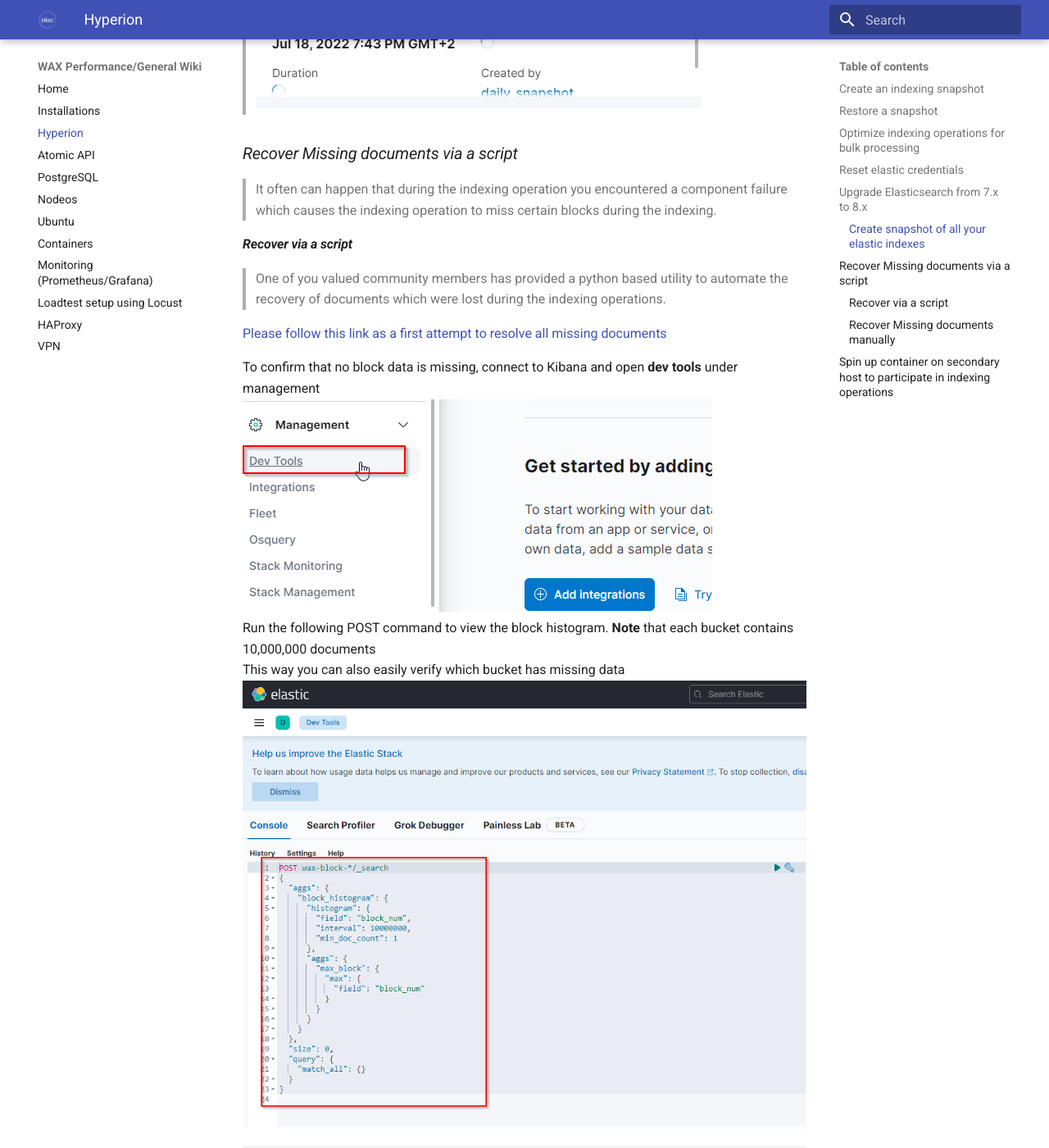
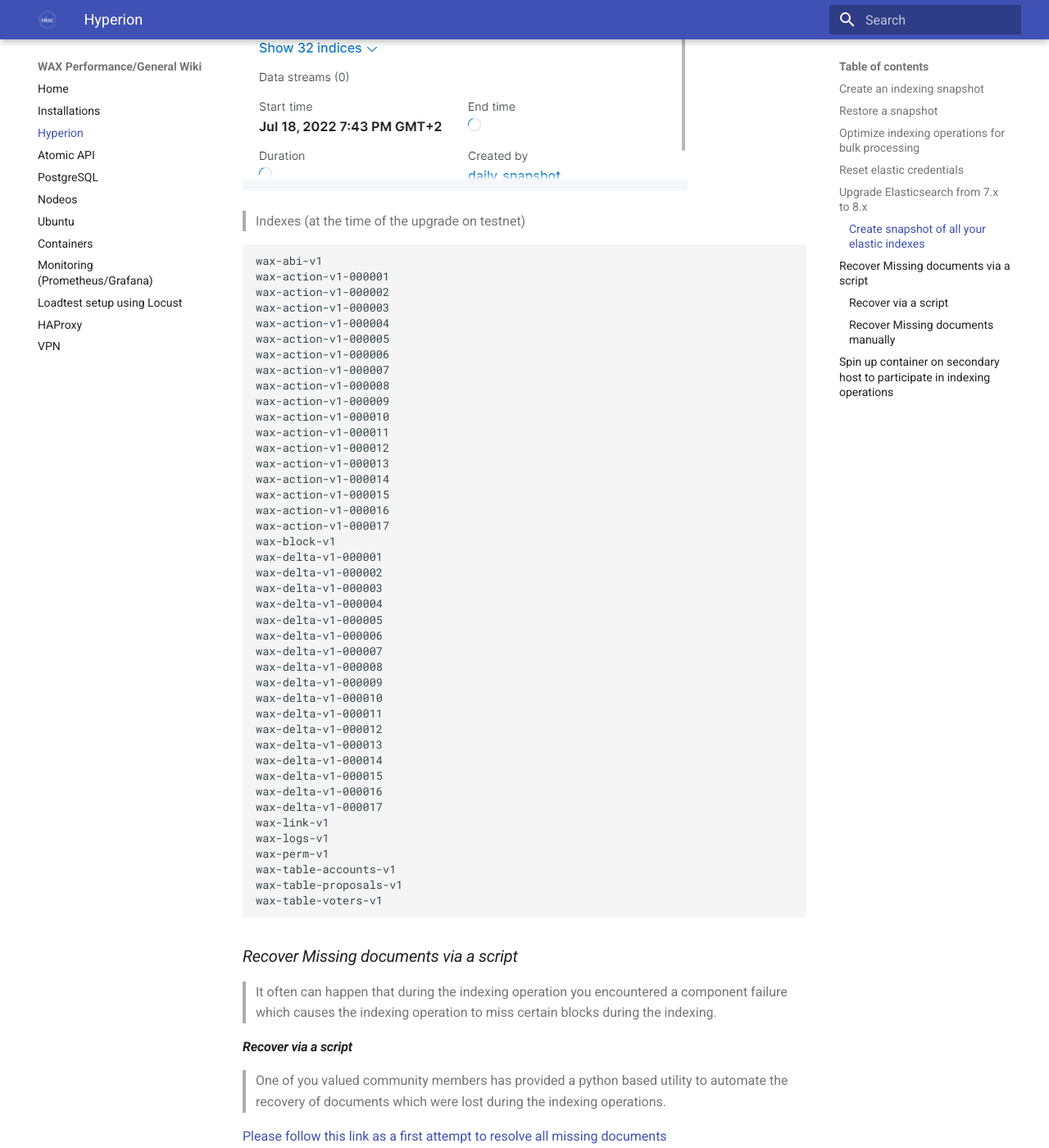
Before and after one commit to oneinacillian/wiki, an MkDocs documentation site: the page built from docs/hyperion.md, in a window 1280 px wide and 1400 px high, scrolled down 4492 px. Shown: the whole window at 82% size. Built offline with MkDocs 1.6.1 and Material for MkDocs 9.7.7, drawn with Linux system fonts in a browser that asks for light colours; some of the changed text lies outside the part shown.

Commit message:
snapshot prior elastic upgrade

````diff
--- a/docs/hyperion.md
+++ b/docs/hyperion.md
@@ -103,9 +107,56 @@
     "max_count": 50
   }
 }
+
 ```
-Kick off the above policy to backup all your wax indexes
+Kick off the above policy to backup all your wax indexes <br>
 <img src="/assets/index snapshot prior upgrade.png"/> <br>
+> Indexes (at the time of the upgrade on testnet)
+
+```
+wax-abi-v1
+wax-action-v1-000001
+wax-action-v1-000002
+wax-action-v1-000003
+wax-action-v1-000004
+wax-action-v1-000005
+wax-action-v1-000006
+wax-action-v1-000007
+wax-action-v1-000008
+wax-action-v1-000009
+wax-action-v1-000010
+wax-action-v1-000011
+wax-action-v1-000012
+wax-action-v1-000013
+wax-action-v1-000014
+wax-action-v1-000015
+wax-action-v1-000016
+wax-action-v1-000017
+wax-block-v1
+wax-delta-v1-000001
+wax-delta-v1-000002
+wax-delta-v1-000003
+wax-delta-v1-000004
+wax-delta-v1-000005
+wax-delta-v1-000006
+wax-delta-v1-000007
+wax-delta-v1-000008
+wax-delta-v1-000009
+wax-delta-v1-000010
+wax-delta-v1-000011
+wax-delta-v1-000012
+wax-delta-v1-000013
+wax-delta-v1-000014
+wax-delta-v1-000015
+wax-delta-v1-000016
+wax-delta-v1-000017
+wax-link-v1
+wax-logs-v1
+wax-perm-v1
+wax-table-accounts-v1
+wax-table-proposals-v1
+wax-table-voters-v1
+```
 
 ### *Recover Missing documents via a script*
 > It often can happen that during the indexing operation you encountered a component failure which causes the indexing operation to miss certain blocks during the indexing.
````
Also changed, not shown: other parts of docs/hyperion.md (+4 -0 lines).
